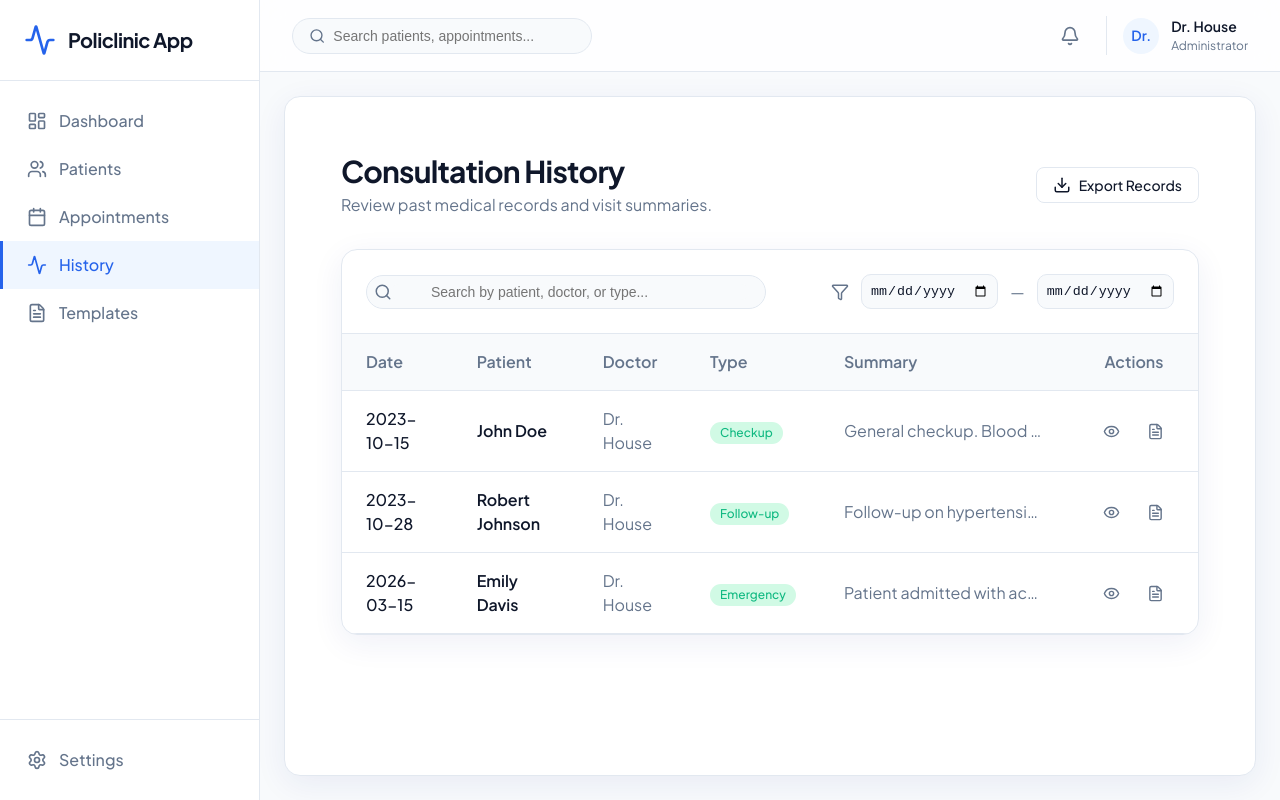
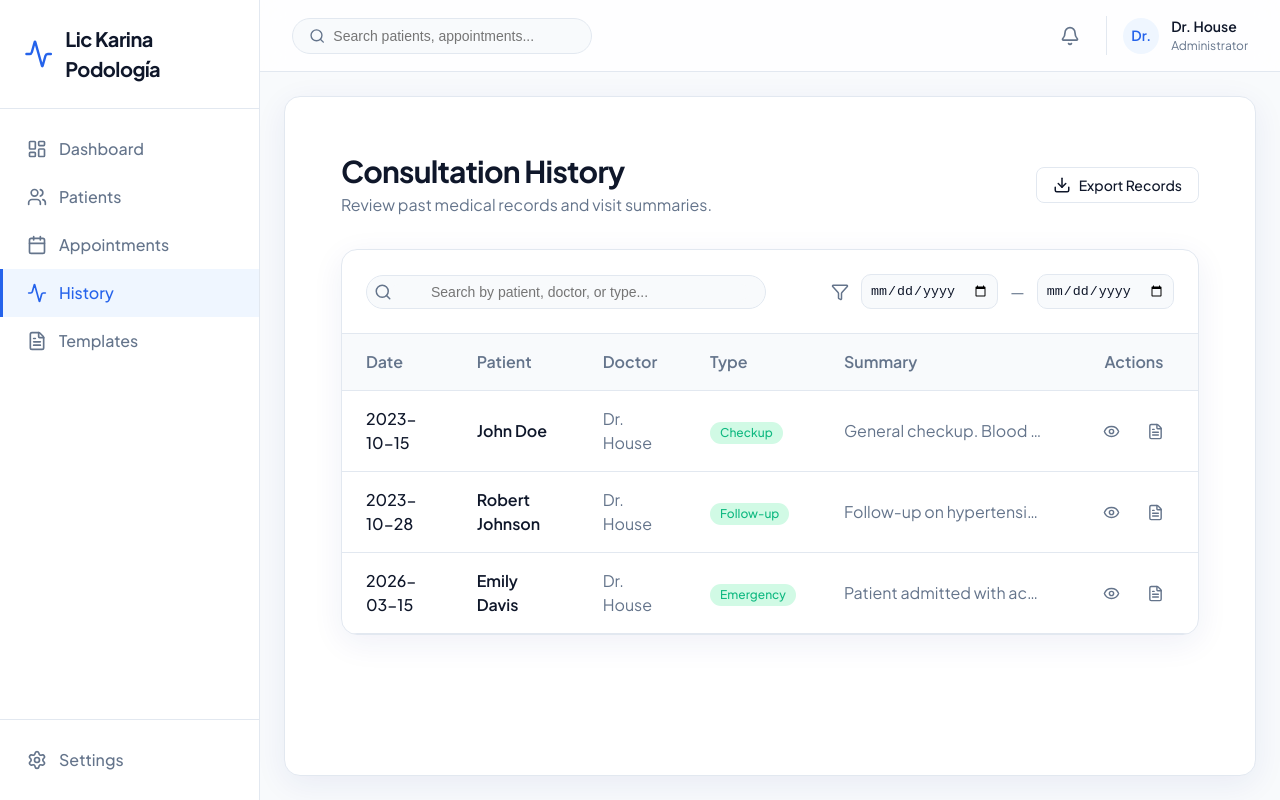
Before and after one commit to kairopy/policlinic, a React (Vite) app: page /consultations in a window 1280 px wide. Built offline with nearby package versions, Linux system fonts and the light colour scheme.

Commit message:
fix(branding): rename footer and browser tab titles to Lic Karina Podología

```diff
--- a/index.html
+++ b/index.html
@@ -4,7 +4,7 @@
     <meta charset="UTF-8" />
     <link rel="icon" type="image/svg+xml" href="/favicon.svg" />
     <meta name="viewport" content="width=device-width, initial-scale=1.0" />
-    <title>policlinic</title>
+    <title>Lic Karina Podología</title>
     <!-- Premium UI/UX Typography -->
     <link rel="preconnect" href="https://fonts.googleapis.com">
     <link rel="preconnect" href="https://fonts.gstatic.com" crossorigin>
--- a/src/components/layout/Sidebar.tsx
+++ b/src/components/layout/Sidebar.tsx
@@ -26,7 +26,7 @@ export const Sidebar: React.FC = () => {
     <aside className="sidebar">
       <div className="sidebar-header">
         <Activity className="logo-icon" />
-        <span className="brand-name">Policlinic App</span>
+        <span className="brand-name">Lic Karina Podología</span>
       </div>
 
       <nav className="nav-menu">
--- a/src/pages/Consultations/History.tsx
+++ b/src/pages/Consultations/History.tsx
@@ -227,7 +227,7 @@ export const ConsultationHistory: React.FC = () => {
             {/* Document Header */}
             <div style={{ borderBottom: '3px solid var(--color-primary)', paddingBottom: '1.5rem', marginBottom: '2.5rem', display: 'flex', justifyContent: 'space-between', alignItems: 'flex-start' }}>
               <div>
-                <h1 style={{ margin: 0, fontSize: '1.8rem', fontWeight: 800, color: 'var(--color-primary)' }}>POLICLINIC APP</h1>
+                <h1 style={{ margin: 0, fontSize: '1.8rem', fontWeight: 800, color: 'var(--color-primary)' }}>LIC KARINA PODOLOGÍA</h1>
                 <p style={{ margin: '0.2rem 0 0 0', fontSize: '0.9rem', color: '#555' }}>Prescripción médica y resumen de visita</p>
               </div>
               <div style={{ textAlign: 'right', fontSize: '0.95rem', color: '#333' }}>
@@ -291,7 +291,7 @@ export const ConsultationHistory: React.FC = () => {
             {/* Footer / Signature */}
             <div style={{ borderTop: '1px solid #e2e8f0', paddingTop: '2rem', marginTop: '3rem', display: 'flex', justifyContent: 'space-between', alignItems: 'center' }}>
                <div style={{ fontSize: '0.8rem', color: '#64748b' }}>
-                  Documento generado por software médico Politinic App.
+                  Documento generado por software médico Lic Karina Podología.
                </div>
                <div style={{ textAlign: 'center', width: '200px' }}>
                   <div style={{ borderBottom: '1px solid #333', marginBottom: '0.5rem', height: '40px' }}></div>
--- a/src/pages/Consultations/PrintConsultation.tsx
+++ b/src/pages/Consultations/PrintConsultation.tsx
@@ -53,7 +53,7 @@ export const PrintConsultation = () => {
         {/* Document Header */}
         <div style={{ borderBottom: '3px solid #0066cc', paddingBottom: '1.5rem', marginBottom: '2.5rem', display: 'flex', justifyContent: 'space-between', alignItems: 'flex-start' }}>
           <div>
-            <h1 style={{ margin: 0, fontSize: '1.8rem', fontWeight: 800, color: '#0066cc' }}>POLICLINIC APP</h1>
+            <h1 style={{ margin: 0, fontSize: '1.8rem', fontWeight: 800, color: '#0066cc' }}>LIC KARINA PODOLOGÍA</h1>
             <p style={{ margin: '0.2rem 0 0 0', fontSize: '0.9rem', color: '#4b5563' }}>Prescripción médica y resumen de visita</p>
           </div>
           <div style={{ textAlign: 'right', fontSize: '0.95rem', color: '#1f2937' }}>
@@ -117,7 +117,7 @@ export const PrintConsultation = () => {
         {/* Footer / Signature */}
         <div style={{ borderTop: '1px solid #e2e8f0', paddingTop: '2rem', marginTop: '3rem', display: 'flex', justifyContent: 'space-between', alignItems: 'center' }}>
            <div style={{ fontSize: '0.8rem', color: '#64748b' }}>
-              Documento generado por software médico Politinic App.
+              Documento generado por software médico Lic Karina Podología.
            </div>
            <div style={{ textAlign: 'center', width: '200px' }}>
               <div style={{ borderBottom: '1px solid #333', marginBottom: '0.5rem', height: '40px' }}></div>
```
